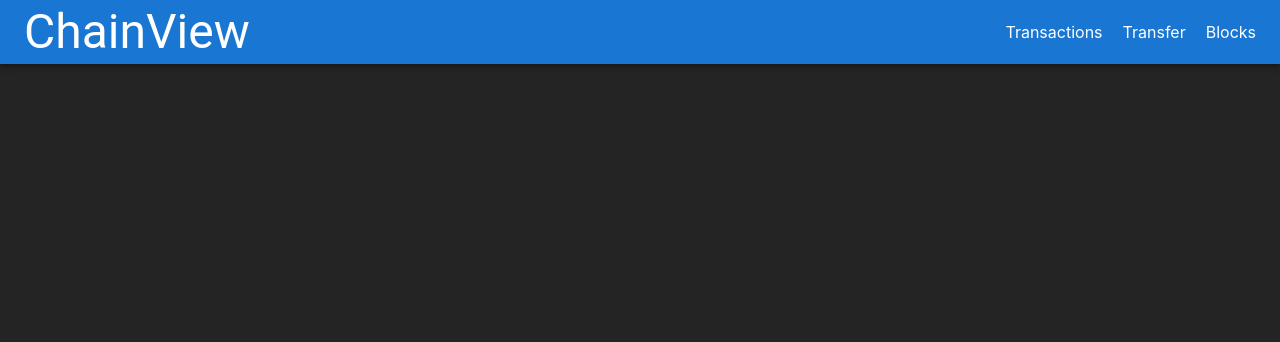
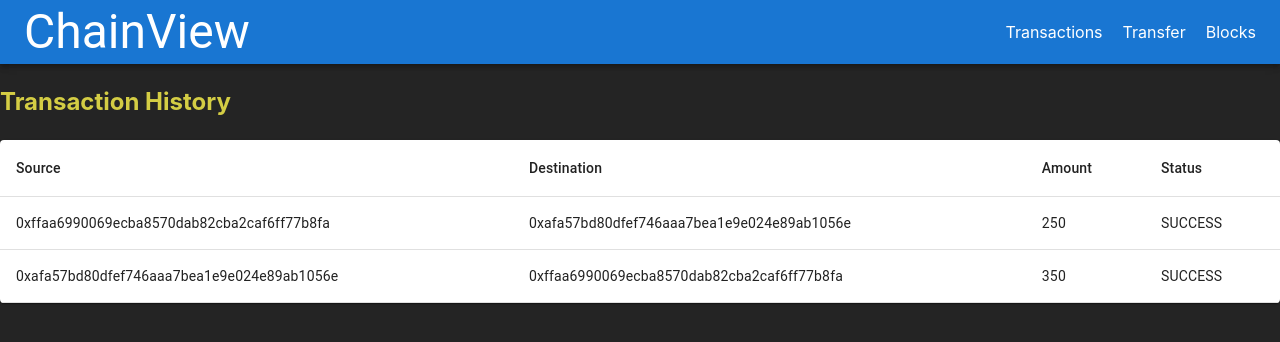
Before and after one commit to nitu-choudhary/blocks-app, a React (Vite) app: page / in a window 1280 px wide. Shown: the top 342 px of the page. Built offline with nearby package versions, Linux system fonts and the light colour scheme; the HTML template or start-up script is replaced by a standard one.

Commit message:
Updated the navigation path for Transaction History

```diff
--- a/src/App.jsx
+++ b/src/App.jsx
@@ -12,7 +12,7 @@ function App() {
         <Router>
           <Navigation />
           <Routes>
-            <Route path="/transactions" element={<Transaction />} />
+            <Route path="/" element={<Transaction />} />
             <Route path="/transfer" element={<Transfer />} />
             <Route path="/blocks" element={<Blocks />} />
           </Routes>
--- a/src/components/navigation/d/Navigation.jsx
+++ b/src/components/navigation/d/Navigation.jsx
@@ -11,7 +11,7 @@ const Navigation = () => {
                     ChainView
                 </Typography>
                 <div className="nav-bar-links">
-                    <Link to="/transactions" className="nav-bar-item">
+                    <Link to="/" className="nav-bar-item">
                         Transactions
                     </Link>
                     <Link to="/transfer" className="nav-bar-item">
```
